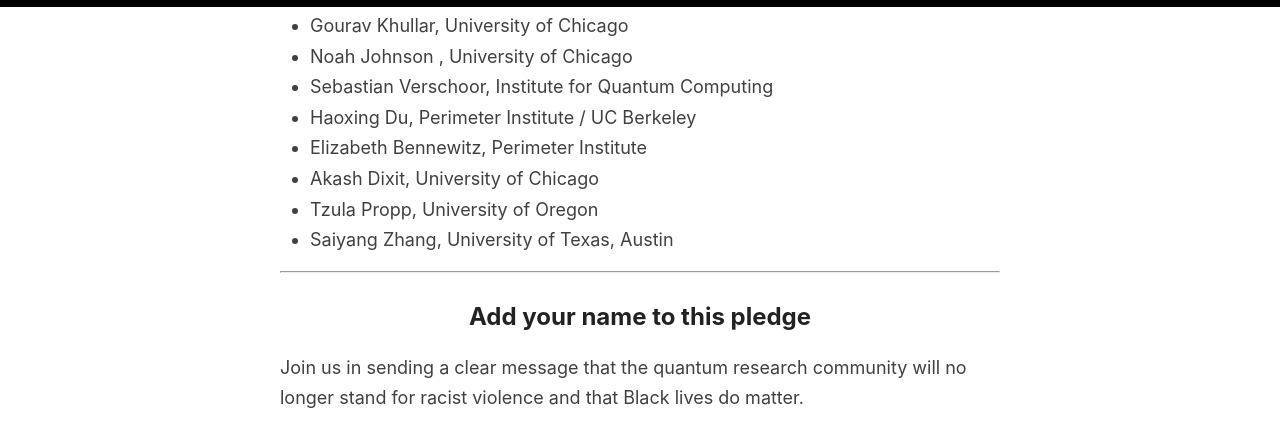
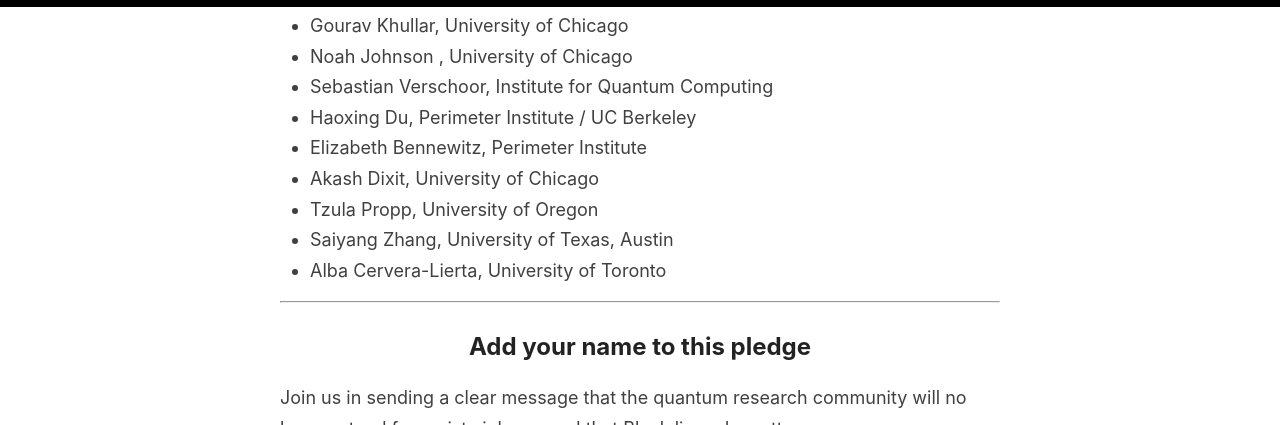
Before and after one commit to quantumforblacklives/quantumforblacklives.github.io, a Jekyll site: the page built from index.html, in a window 1280 px wide and 900 px high, scrolled down 4012 px, cut to the strip 0-425 px from the top of the window. Built offline with Jekyll 4.4.1, drawn with Linux system fonts in a browser that asks for light colours; the list of posts is cut into pages by our own code.

Commit message:
Add signature from Alba Cervera-Lierta.

```diff
--- a/_includes/signatories.md
+++ b/_includes/signatories.md
@@ -33,3 +33,4 @@
 - Akash Dixit, University of Chicago
 - Tzula Propp, University of Oregon
 - Saiyang Zhang, University of Texas,  Austin
+- Alba Cervera-Lierta, University of Toronto
```
